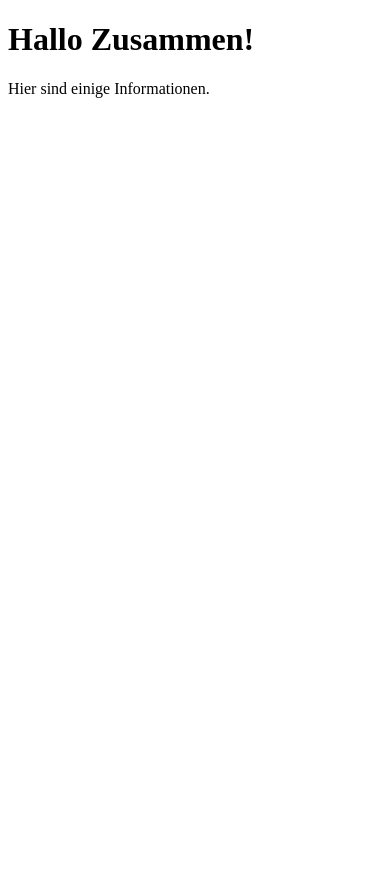
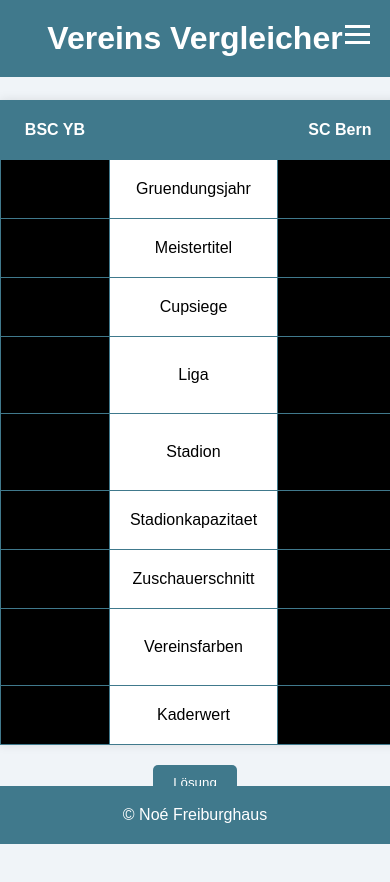
Before and after one commit to noefreiburghaus/Im5, a plain HTML site: page index.html in a window 390 px wide. Before the commit the page ends 844 px from the top, so only its background shows below. Drawn offline with Linux system fonts and the light colour scheme.

Commit message:
Add files via upload

```diff
--- /dev/null
+++ b/Daten.json
@@ -0,0 +1,50 @@
+[
+    {
+
+        "Gruendungsjahr": "1898",
+        "Meistertitel": "16",
+        "Cupsiege": "8",
+        "Liga": "Super League",
+        "Stadion": "Wankdorf Stadion",
+        "Stadionkapazitaet": "32000",
+        "Zuschauerschnitt": "29097",
+        "Vereinsfarben": "Gelb, Schwarz",
+        "Kaderwert": "58,3 Mio"
+    },
+    {
+
+        "Gruendungsjahr": "1931",
+        "Meistertitel": "19",
+        "Cupsiege": "3",
+        "Liga": "National League",
+        "Stadion": "Postfinance Arena",
+        "Stadionkapazitaet": "17031",
+        "Zuschauerschnitt": "14750",
+        "Vereinsfarben": "Schwarz, Gelb, Rot",
+        "Kaderwert": "3,2 Mio"
+    },
+    {
+
+        "Gruendungsjahr": "1896",
+        "Meistertitel": "13",
+        "Cupsiege": "15",
+        "Liga": "Super League",
+        "Stadion": "Letzigrund",
+        "Stadionkapazitaet": "26104",
+        "Zuschauerschnitt": "15400",
+        "Vereinsfarben": "Blau, Weiss",
+        "Kaderwert": "18.8 Mio"
+    },
+    {
+
+        "Gruendungsjahr": "1982",
+        "Meistertitel": "9",
+        "Cupsiege": "3",
+        "Liga": "National League",
+        "Stadion": "Swisslife Arena",
+        "Stadionkapazitaet": "12000",
+        "Zuschauerschnitt": "11546",
+        "Vereinsfarben": "Blau, Weiss, Rot",
+        "Kaderwert": "4,3 Mio"
+    }
+]
--- a/index.html
+++ b/index.html
@@ -1,11 +1,55 @@
 <!DOCTYPE html>
-<html>
+<html lang="de">
 <head>
-    <title>Meine Webseite</title>
-    <link rel="stylesheet" type="text/css" href="styles.css">
+    <meta charset="UTF-8">
+    <meta name="viewport" content="width=device-width, initial-scale=1.0">
+    <title>Vereins Vergleicher</title>
+    <link rel="stylesheet" href="style.css">
+    <link rel="preconnect" href="https://fonts.googleapis.com">
+    <link rel="preconnect" href="https://fonts.gstatic.com" crossorigin>
+    <link href="https://fonts.googleapis.com/css2?family=Poppins&display=swap" rel="stylesheet">
 </head>
 <body>
-    <h1>Hallo Zusammen!</h1>
-    <p>Hier sind einige Informationen.</p>
+    <header>
+        <a class="hauptitel" href="index.html">
+            <h1>Vereins Vergleicher</h1>
+        </a>
+        <nav class="menu" onmouseleave="closeMenu()">
+            <ul>
+                <li><a href="yb.html">BSC YB</a></li>
+                <li><a href="scb.html">SCB</a></li>
+
+            </ul>
+        </nav>
+        <div class="hamburger-menu" onmouseover="openMenu()">
+            <div class="bar"></div>
+            <div class="bar"></div>
+            <div class="bar"></div>
+        </div>
+    </header>
+    <main>
+        <table>
+            <thead>
+                <tr>
+                    <th>BSC YB</th>
+                    <th></th>
+                    <th>SC Bern</th>
+                </tr>
+            </thead>
+            <tbody>
+                <!-- Tabelle Zeilen und Zellen -->
+            </tbody>
+        </table>
+
+        <div class="button-container">
+            <button id="colorButton">Lösung</button>
+        </div>
+    </main>
+    <footer>
+        <div class="footer-content">
+            <p>&copy; Noé Freiburghaus</p>
+        </div>
+    </footer>
+    <script src="main.js"></script>
 </body>
 </html>
--- /dev/null
+++ b/main.js
@@ -0,0 +1,76 @@
+// Funktionen zur Steuerung des Menüs
+function openMenu() {
+    document.querySelector('.menu').classList.add('show-menu');
+}
+
+function closeMenu() {
+    document.querySelector('.menu').classList.remove('show-menu');
+}
+
+// Funktion zum Aktualisieren des Button-Labels
+function updateButtonLabel(colorButton, isColorBlack) {
+    colorButton.textContent = isColorBlack ? 'Quiz Modus' : 'Lösung';
+}
+
+// Funktion zum Laden der Tabelle
+function loadTableData() {
+    fetch('Daten.json')
+        .then(response => response.json())
+        .then(data => {
+            const tableBody = document.querySelector('tbody');
+            tableBody.innerHTML = '';
+
+            for (const property in data[0]) { // Nimmt nur die Eigenschaften des ersten Objekts
+                const row = document.createElement('tr');
+
+                const cellValue1 = document.createElement('td');
+                cellValue1.textContent = data[0][property];
+                row.appendChild(cellValue1);
+
+                const cellKey = document.createElement('td');
+                cellKey.textContent = property;
+                row.appendChild(cellKey);
+
+                const cellValue2 = document.createElement('td');
+                cellValue2.textContent = data[1][property];
+                row.appendChild(cellValue2);
+
+                tableBody.appendChild(row);
+            }
+        })
+        .catch(error => console.error('Fehler:', error));
+}
+
+// Funktion zur Änderung der Farben
+function changeColor(textElements, isColorBlack) {
+    const color = isColorBlack ? 'transparent' : '#000000';
+    textElements.forEach(element => {
+        element.style.backgroundColor = color;
+        // Fügt Hover-Effekte hinzu
+        element.onmouseover = function() {
+            this.style.backgroundColor = '#ffffff';
+        };
+        element.onmouseout = function() {
+            this.style.backgroundColor = color;
+        };
+    });
+}
+
+// Initialisiert das Laden der Tabelle und des Farbwechsel-Buttons
+window.onload = function() {
+    loadTableData();
+
+    const colorButton = document.getElementById('colorButton');
+    let isColorBlack = true;
+
+    colorButton.addEventListener('click', function() {
+        const textElements = Array.from(document.getElementsByTagName('td')).filter(td => td !== td.parentNode.children[1]);
+        changeColor(textElements, isColorBlack);
+        updateButtonLabel(this, isColorBlack);
+        isColorBlack = !isColorBlack;
+    });
+};
+
+// Event-Listener für das Menü
+document.querySelector('.hamburger-menu').onmouseover = openMenu;
+document.querySelector('.menu').onmouseleave = closeMenu;
--- a/style.css
+++ b/style.css
@@ -1,4 +1,223 @@
-h1 {
-    color: blue;
-    font-size: 24px;
+/* Reset für die Standard-Stile */
+body, h1, h2, h3, h4, h5, h6, p, ul, ol, li, table, th, td {
+    margin: 0;
+    padding: 0;
 }
+
+body {
+    font-family: 'Arial', sans-serif;
+    background-color: #F0F4F8;
+    color: #000;
+    padding-top: 80px;
+}
+
+/* Header-Styling */
+header {
+    position: fixed;
+    top: 0;
+    width: 100%;
+    background-color: #40798C;
+    color: white;
+    text-align: center;
+    padding: 20px 0;
+    z-index: 100;
+}
+
+/* Tabelle Styling */
+table {
+    width: 80%;
+    margin: 20px auto;
+    border-collapse: collapse;
+    box-shadow: 0 0 10px rgba(0, 0, 0, 0.1);
+    background-color: #fff;
+}
+
+th, td {
+    border: 1px solid #40798C;
+    padding: 20px;
+    text-align: center;
+}
+
+td {
+    background-color: #000;
+}
+
+td:hover {
+    background-color: #FFFFFF00;
+}
+
+td:nth-child(2) {
+    background-color: #FFFFFF00;
+}
+
+th {
+    background-color: #40798C;
+    color: #fff;
+}
+
+.hauptitel {
+
+    text-decoration: none;
+    color: white;
+}
+
+/* Navigation und Hamburger-Menü */
+.menu {
+    display: none;
+    position: absolute;
+    top: 60px;
+    right: 20px;
+    background-color: #333;
+    border-radius: 5px;
+    overflow: hidden;
+    z-index: 1;
+    transform: scale(0);
+    transition: transform 0.3s ease-in-out;
+}
+
+.menu.show-menu {
+    display: block;
+    transform: scale(1);
+}
+
+.menu ul {
+    list-style: none;
+    padding: 0;
+    margin: 0;
+}
+
+.menu ul li {
+    padding: 10px 20px;
+}
+
+.menu ul li a {
+    color: white;
+    text-decoration: none;
+    display: block;
+    transition: 0.3s;
+}
+
+.menu ul li a:hover {
+    background-color: #555;
+}
+
+.hamburger-menu {
+    display: block;
+    cursor: pointer;
+    position: absolute;
+    top: 20px;
+    right: 20px;
+    z-index: 2;
+}
+
+.bar {
+    width: 25px;
+    height: 3px;
+    background-color: #fff;
+    margin: 5px 0;
+    transition: 0.4s;
+}
+
+.hamburger-menu:hover + .menu,
+.menu:hover {
+    display: block;
+    transform: scale(1);
+}
+
+/* Button Styling */
+.button-container {
+    display: flex;
+    justify-content: center;
+    align-items: center;
+    margin-bottom: 20px;
+}
+
+button {
+    background-color: #40798C;
+    color: white;
+    border: none;
+    padding: 10px 20px;
+    border-radius: 5px;
+    transition: background-color 0.2s;
+}
+
+button:hover {
+    background-color: #40798C;
+}
+
+/* Footer-Styling */
+footer {
+    position: fixed;
+    bottom: 0;
+    width: 100%;
+    background-color: #40798C;
+    color: white;
+    text-align: center;
+    padding: 20px 0;
+    z-index: 100;
+}
+
+/* Hauptinhalt-Styling */
+main {
+    padding-bottom: 80px; /* Abstand zum Footer */
+}
+
+/* Video und Text Styling */
+#Video_YB {
+    max-width: 100%;
+    margin: 20px auto;
+    padding: 20px;
+    background-color: #f4f4f4;
+    box-shadow: 0 2px 4px rgba(0, 0, 0, 0.1);
+}
+
+.video-container {
+    position: relative;
+    width: 80%;
+    height: 80%;
+    aspect-ratio: 16 / 9;
+    margin-bottom: 20px;
+    margin-left: auto;
+    margin-right: auto;
+}
+
+.video-container iframe {
+    position: absolute;
+    top: 0;
+    left: 0;
+    width: 100%;
+    height: 100%;
+}
+
+#Video_YB {
+    color: #333;
+    font-size: 1.1em;
+    line-height: 1.6;
+    margin-bottom: 20px;
+    margin-top: 20px;
+}
+
+.text_container {
+    padding: 30px;
+    column-count: 2;
+    column-gap: 40px;
+    column-fill: balance;
+    width: 80%;
+    margin-left: auto;
+    margin-right: auto;
+}
+
+.text_container p {
+    margin: 0 0 1em;
+    vertical-align: top;
+    break-after: avoid;
+    margin: 0 0 1em;
+    text-align: justify;
+    hyphens: auto;
+}
+
+@media screen and (max-width: 750px) {
+    .text_container {
+        column-count: 1;
+    }
+}
```
Also changed, not shown: scb.html (added, +55 -0 lines), yb.html (added, +44 -0 lines), 1 other file.
